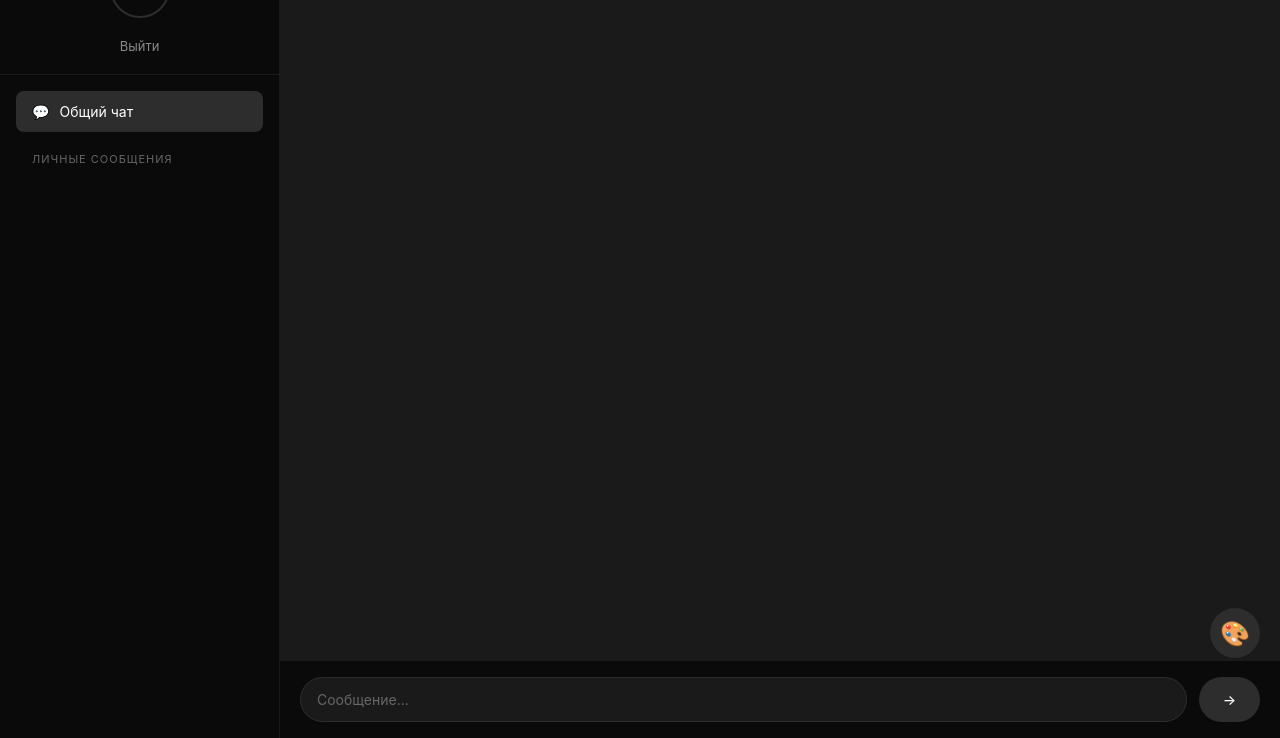
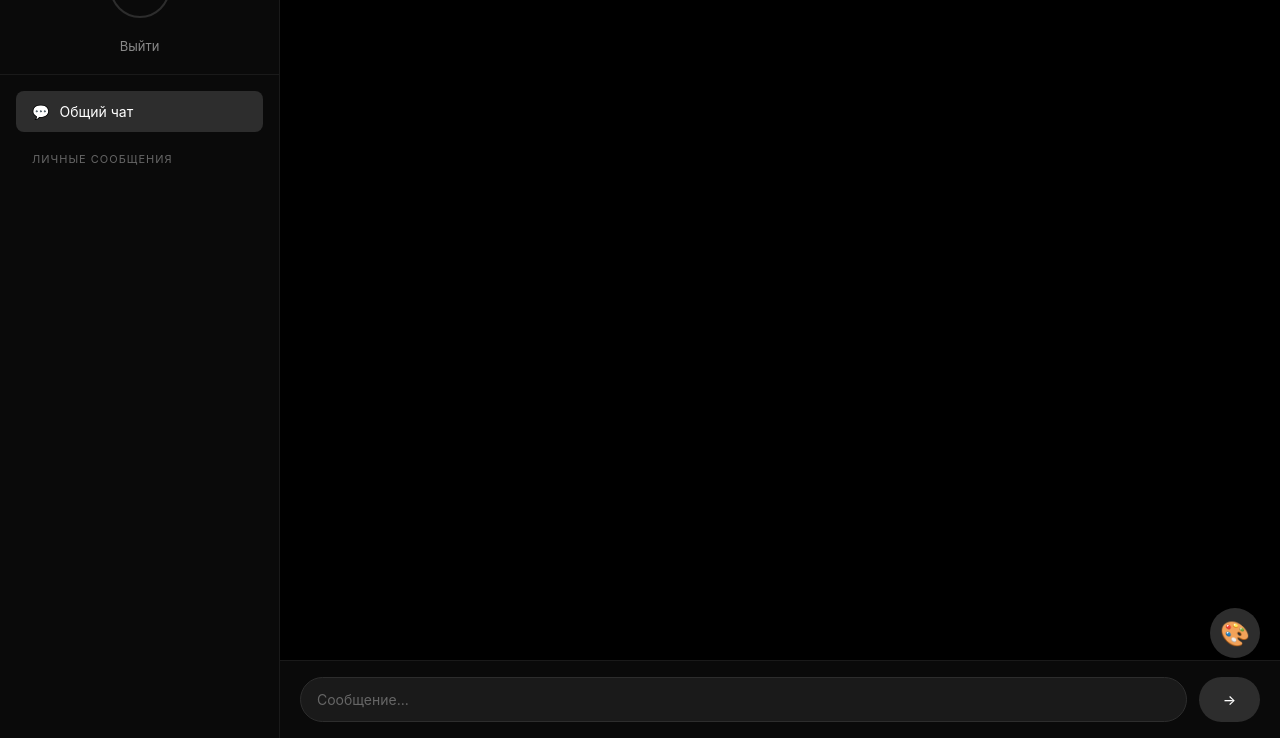
Before and after one commit to Antonov3732/rendergram, a Flask app: template templates/chat.html in a window 1280 px wide. Shown: the part 62-800 px from the top of the page. Run offline with Flask 3, Linux system fonts and the light colour scheme; the template is opened without the code that fills it, so the values that code supplies are empty; some libraries are stand-ins or nearby versions.

Commit message:
Update chat.html

```diff
--- a/templates/chat.html
+++ b/templates/chat.html
@@ -700,9 +700,9 @@
 }
 
 /* Фон сообщений с картинкой */
-.messages {
+.messages.has-bg-image {
     position: relative;
-    background: #1a1a1a;
+    background: #1a1a1a;  /* этот фон только когда есть картинка */
 }
 
 .messages.has-bg-image::before {
```
